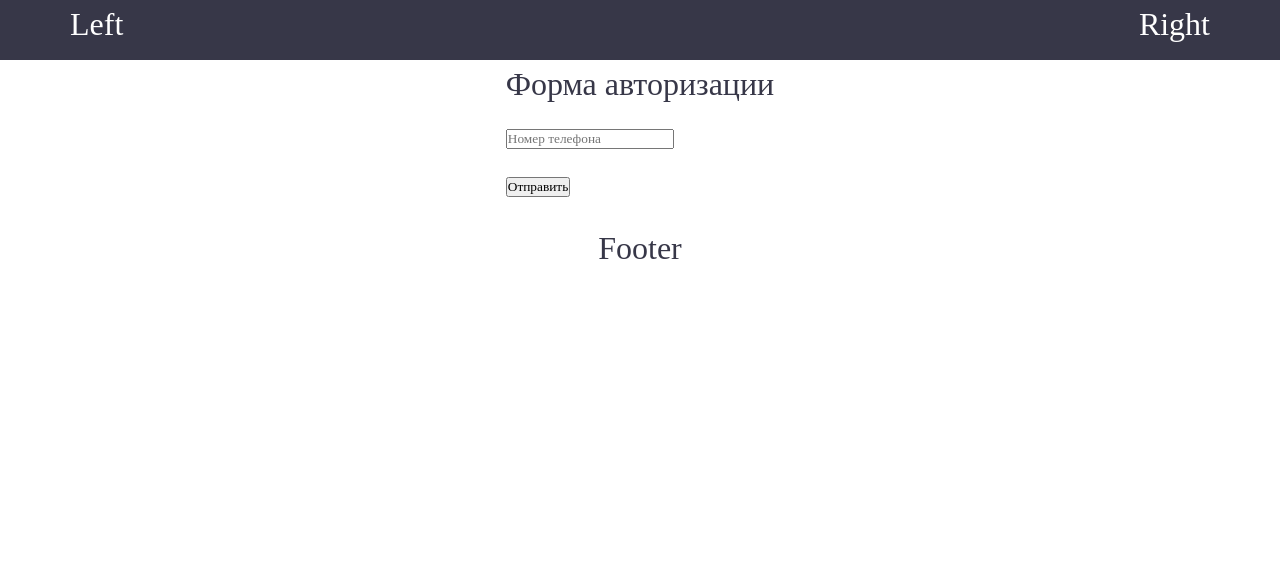
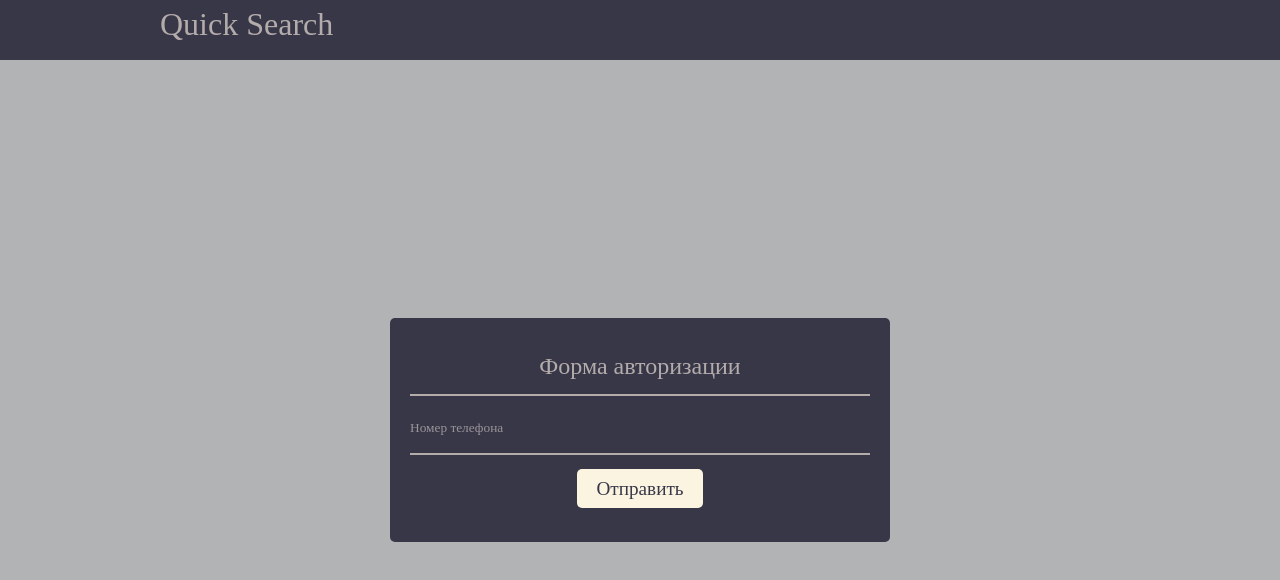
Before and after one commit to MountainMaximus/quick-search, a React (Create React App) app: page / in a window 1280 px wide. Shown: the top 580 px of the page. Built offline with nearby package versions, Linux system fonts and the light colour scheme; the HTML template or start-up script is replaced by a standard one.

Commit message:
add style for form

```diff
--- a/src/components/Footer/Footer.module.scss
+++ /dev/null
@@ -1,7 +0,0 @@
-@import "../../scss/var.scss";
-.root {
-  width: 100%;
-  padding: 20px;
-  align-items: center;
-  text-align: center;
-}
--- a/src/components/Footer/index.tsx
+++ /dev/null
@@ -1,7 +0,0 @@
-import React from "react";
-
-import styles from "./Footer.module.scss";
-
-export const Footer: React.FC = () => {
-  return <footer className={styles.root}>Footer</footer>;
-};
--- a/src/components/Header/Header.module.scss
+++ b/src/components/Header/Header.module.scss
@@ -4,8 +4,8 @@
   top: 0;
   left: 0;
   width: 100%;
-  background-color: $primery;
-  color: $primery-text;
+  background-color: $primary;
+  color: $text;
   display: flex;
   justify-content: center;
 }
--- a/src/components/Header/index.tsx
+++ b/src/components/Header/index.tsx
@@ -6,8 +6,7 @@ export const Header: React.FC = () => {
   return (
     <header className={styles.root}>
       <div className={styles.container}>
-        <div className={styles.header__left}>Left</div>
-        <div className={styles.header__right}>Right</div>
+        <div className={styles.header__left}>Quick Search</div>
       </div>
     </header>
   );
--- a/src/components/PhoneForm/PhoneForm.module.scss
+++ b/src/components/PhoneForm/PhoneForm.module.scss
@@ -0,0 +1,56 @@
+@import "../../scss/var.scss";
+.form {
+  *::placeholder {
+    color: $text;
+    opacity: 0.8;
+  }
+  width: 500px;
+  max-width: 95%;
+  margin: 0 auto;
+  padding: 30px 20px;
+  border-radius: 5px;
+  background-color: $primary;
+  color: $text;
+  font-size: 1.5rem;
+  text-align: center;
+
+  .item {
+    margin-bottom: 10px;
+    border-bottom: 2px solid $text;
+    padding-bottom: 10px;
+
+    .input {
+      width: 100%;
+      border: none;
+      background: transparent;
+      height: 30px;
+      color: $text;
+    }
+
+    .error {
+      border: 2px solid $accent;
+    }
+    .errorMsg {
+      color: $accent;
+      font-size: 1rem;
+    }
+  }
+  .button {
+    display: inline-block;
+    vertical-align: top;
+    padding: 0.5em 1em;
+    margin: 0.3rem;
+    border-radius: 5px;
+    border: none;
+    line-height: 1;
+    font-size: 1.2rem;
+    color: $primary;
+    background-color: $white;
+    cursor: pointer;
+    transition: $transition;
+    &:hover {
+      color: $white;
+      background-color: $lighten;
+    }
+  }
+}
--- a/src/components/index.ts
+++ b/src/components/index.ts
@@ -1,3 +1,2 @@
 export { Header } from "./Header";
-export { Footer } from "./Footer";
 export { PhoneForm } from "./PhoneForm";
--- a/src/layout/Wrapper/Wrapper.module.scss
+++ b/src/layout/Wrapper/Wrapper.module.scss
@@ -6,10 +6,13 @@
   min-height: 100vh;
   overflow: hidden;
   position: relative;
+  align-content: center;
+  flex-wrap: wrap;
 }
 
 .container {
   width: 1320px;
+  height: 100%;
   @include breakpoint($hd-bp) {
     width: 1140px;
   }
--- a/src/layout/Wrapper/index.tsx
+++ b/src/layout/Wrapper/index.tsx
@@ -1,6 +1,6 @@
 import React from "react";
 import { Outlet } from "react-router-dom";
-import { Header, Footer } from "../../components";
+import { Header } from "../../components";
 import { Preloader } from "../Preloader";
 import styles from "./Wrapper.module.scss";
 
@@ -19,7 +19,6 @@ export const Wrapper: React.FC = () => {
         <div className={styles.content}>
           <Outlet />
         </div>
-        <Footer />
       </div>
     </div>
   );
--- a/src/scss/normalize.scss
+++ b/src/scss/normalize.scss
@@ -12,7 +12,7 @@ ul {
 
   box-sizing: border-box;
   scrollbar-width: thin;
-  scrollbar-color: $primery darken($background, 20);
+  scrollbar-color: $primary darken($background, 20);
 
   &::-webkit-scrollbar {
     height: 12px;
@@ -22,7 +22,7 @@ ul {
     background: darken($background, 20);
   }
   &::-webkit-scrollbar-thumb {
-    background-color: $primery;
+    background-color: $primary;
     border-radius: 5px;
     border: 3px solid darken($background, 20);
   }
@@ -38,7 +38,8 @@ body {
   -webkit-font-smoothing: antialiased;
   font-size: 2rem;
   line-height: 1.5;
-  color: $primery;
+  color: $primary;
+  background-color: $background;
   overflow: auto;
 }
 
--- a/src/scss/var.scss
+++ b/src/scss/var.scss
@@ -1,22 +1,23 @@
+$primary: #373748;
+$text: #b4abab;
+$background: #b2b3b4;
+$lighten: darken(#9194a0, 15);
+
+$white: #faf4e1;
+$accent: #fdc91e;
 $sidebar-width: 400px;
 $header-height: 60px;
 
-$hd-bp: 1400px;
-$laptop-bp: 1200px;
+$transition: all 0.3s ease-in-out;
+
+$hd-bp: 2300px;
+$laptop-bp: 1280px;
 $tablet-bp: 991px;
-$tablet-mini-bp: 767px;
+$tablet-mini-bp: 750px;
 $mobile-bp: 575px;
-
-$primery: #373748;
-$primery-text: #ffffff;
-$background: #b4abab;
-$lighten: darken(#9194a0, 15);
 
 @mixin breakpoint($bp) {
   @media screen and (max-width: $bp) {
     @content;
   }
 }
-
-@include breakpoint($tablet-bp) {
-}
```
